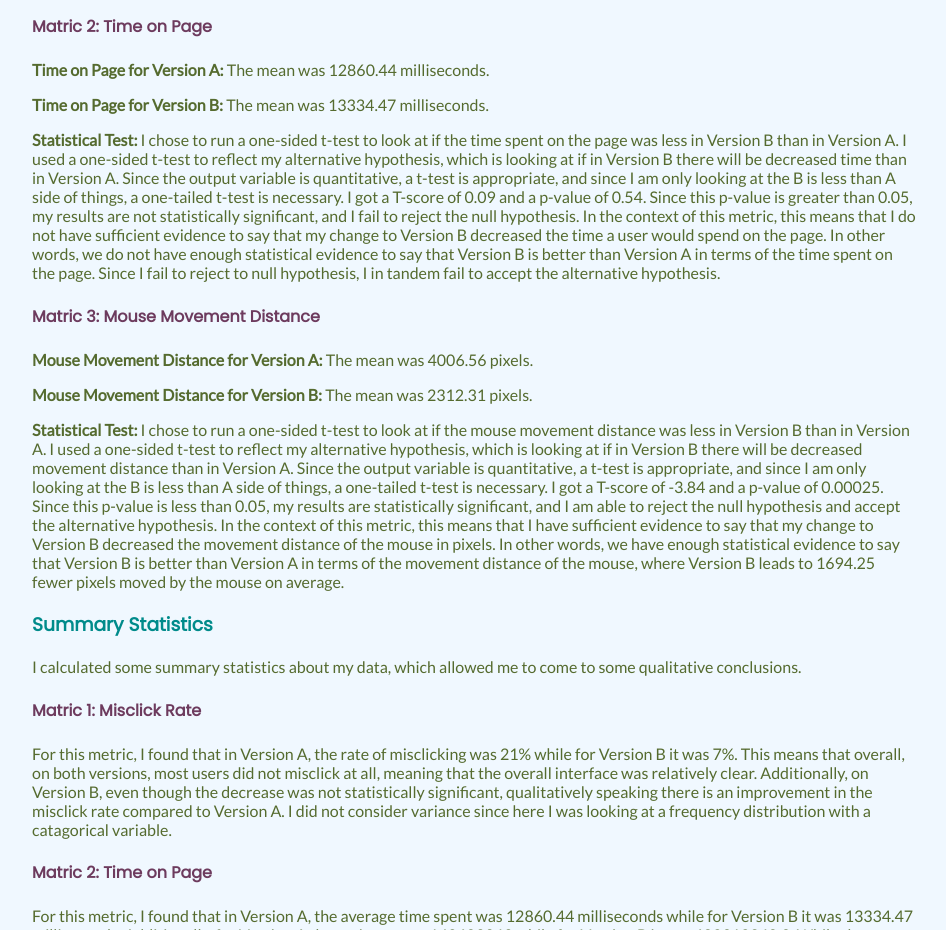
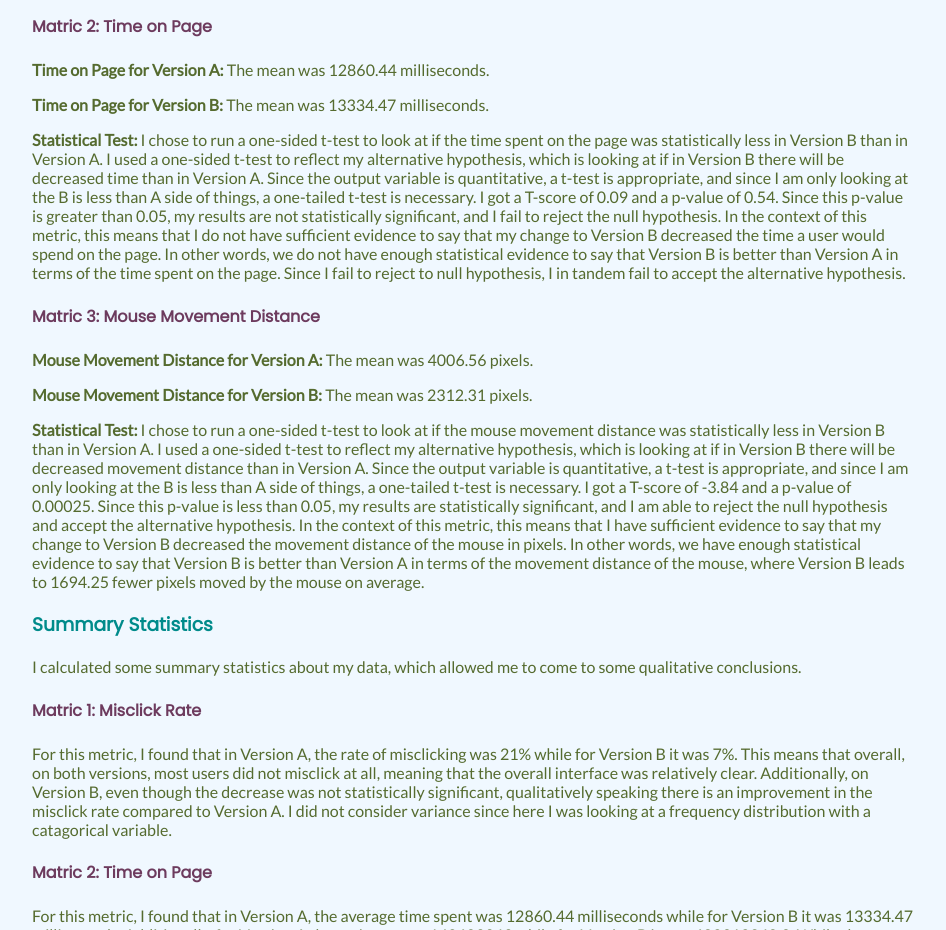
Before and after one commit to davideskilson/AB-Testing-Handin, a plain HTML site: page index.html in a window 1280 px wide. Shown: the part 3440-4370 px from the top of the page, without its empty margins (166-1112 px from the left). Drawn offline with Linux system fonts and the light colour scheme.

Commit message:
fix: langauge stuff quickly

```diff
--- a/index.html
+++ b/index.html
@@ -254,14 +254,14 @@
           </p>
           <p>
             <b>Statistical Test:</b> I chose to run a one-sided t-test to look
-            at if the time spent on the page was less in Version B than in
-            Version A. I used a one-sided t-test to reflect my alternative
-            hypothesis, which is looking at if in Version B there will be
-            decreased time than in Version A. Since the output variable is
-            quantitative, a t-test is appropriate, and since I am only looking
-            at the B is less than A side of things, a one-tailed t-test is
-            necessary. I got a T-score of 0.09 and a p-value of 0.54. Since this
-            p-value is greater than 0.05, my results are not statistically
+            at if the time spent on the page was statistically less in Version B
+            than in Version A. I used a one-sided t-test to reflect my
+            alternative hypothesis, which is looking at if in Version B there
+            will be decreased time than in Version A. Since the output variable
+            is quantitative, a t-test is appropriate, and since I am only
+            looking at the B is less than A side of things, a one-tailed t-test
+            is necessary. I got a T-score of 0.09 and a p-value of 0.54. Since
+            this p-value is greater than 0.05, my results are not statistically
             significant, and I fail to reject the null hypothesis. In the
             context of this metric, this means that I do not have sufficient
             evidence to say that my change to Version B decreased the time a
@@ -282,15 +282,15 @@
           </p>
           <p>
             <b>Statistical Test:</b> I chose to run a one-sided t-test to look
-            at if the mouse movement distance was less in Version B than in
-            Version A. I used a one-sided t-test to reflect my alternative
-            hypothesis, which is looking at if in Version B there will be
-            decreased movement distance than in Version A. Since the output
-            variable is quantitative, a t-test is appropriate, and since I am
-            only looking at the B is less than A side of things, a one-tailed
-            t-test is necessary. I got a T-score of -3.84 and a p-value of
-            0.00025. Since this p-value is less than 0.05, my results are
-            statistically significant, and I am able to reject the null
+            at if the mouse movement distance was statistically less in Version
+            B than in Version A. I used a one-sided t-test to reflect my
+            alternative hypothesis, which is looking at if in Version B there
+            will be decreased movement distance than in Version A. Since the
+            output variable is quantitative, a t-test is appropriate, and since
+            I am only looking at the B is less than A side of things, a
+            one-tailed t-test is necessary. I got a T-score of -3.84 and a
+            p-value of 0.00025. Since this p-value is less than 0.05, my results
+            are statistically significant, and I am able to reject the null
             hypothesis and accept the alternative hypothesis. In the context of
             this metric, this means that I have sufficient evidence to say that
             my change to Version B decreased the movement distance of the mouse
```
